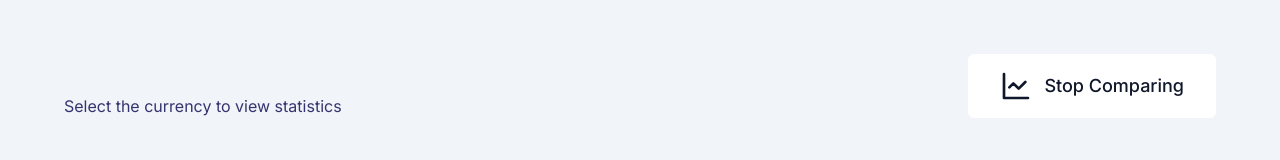
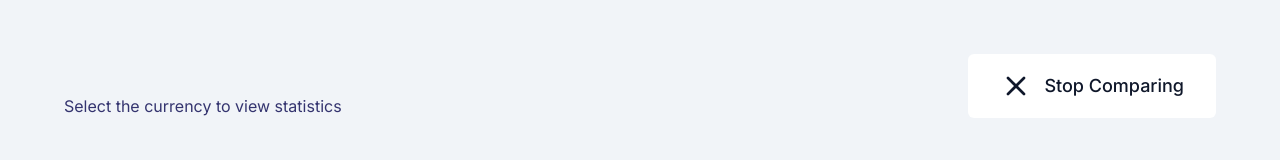
Before and after one commit to THEjacob1000/coinpulse, a Next.js app: page / in a window 1280 px wide. Both pictures are taken after a click on the button "Compare". Shown: the part 282-442 px from the top of the page. Built offline with nearby package versions, Linux system fonts and the light colour scheme; no server answers.

Commit message:
style: changed symbol next to compare button for better accessibilty

```diff
--- a/src/components/LandingPage.tsx
+++ b/src/components/LandingPage.tsx
@@ -6,7 +6,7 @@ import PricesChart from "./PricesChart";
 import VolumeChart from "./VolumeChart";
 import { cn } from "@/lib/utils";
 import CoinCarousel from "./CoinCarousel";
-import { LineChart } from "lucide-react";
+import { LineChart, X } from "lucide-react";
 import { useCryptoStore } from "@/lib/store";
 
 const LandingPage = () => {
@@ -78,7 +78,11 @@ const LandingPage = () => {
               variant={"secondary"}
               onClick={toggleCompare}
             >
-              <LineChart className="mr-3 h-8 w-8" strokeWidth={2} />
+              {compare ? (
+                <X className="mr-3 h-8 w-8" strokeWidth={2} />
+              ) : (
+                <LineChart className="mr-3 h-8 w-8" strokeWidth={2} />
+              )}
               {compare ? "Stop Comparing" : "Compare"}
             </Button>
           </div>
```
